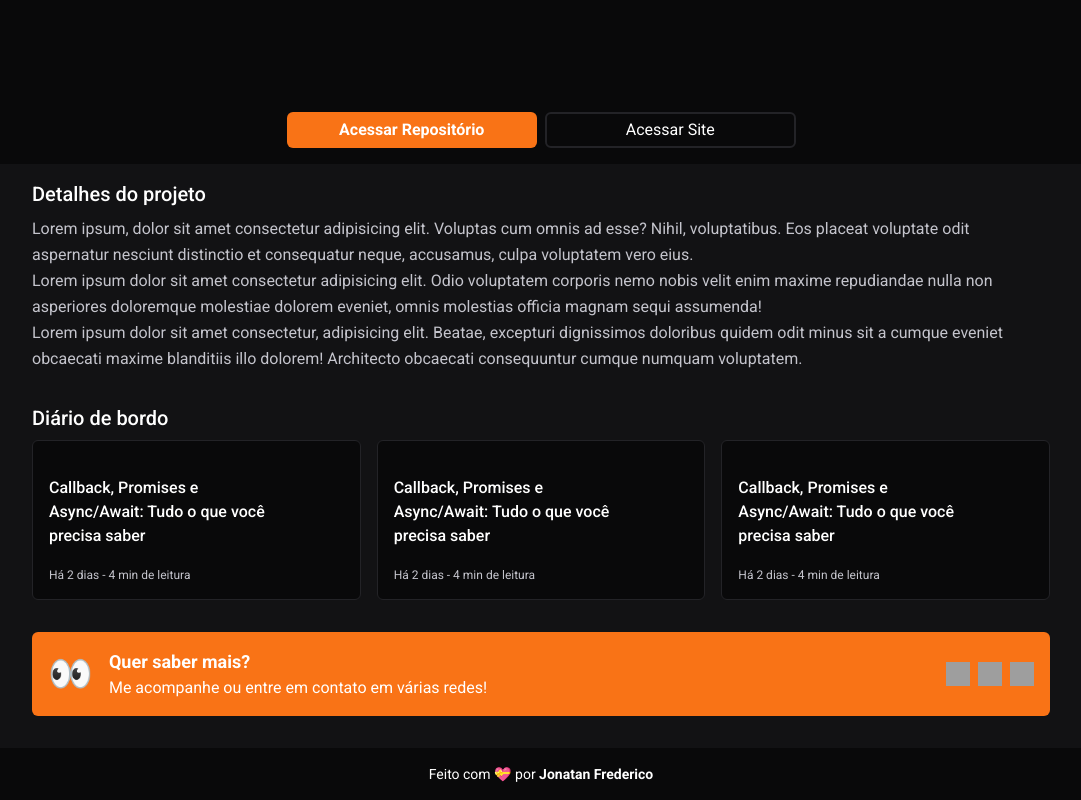
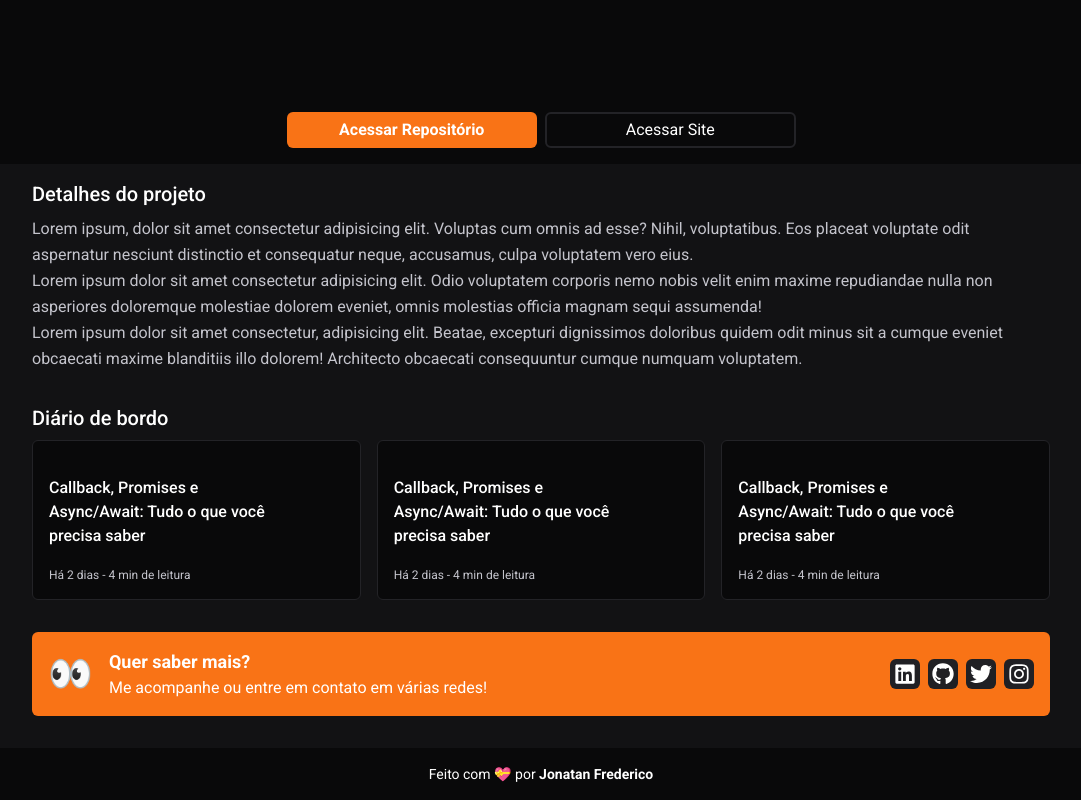
Before and after one commit to Jonatan966/meu-portfolio, a Next.js app: page /projects/1 in a window 1280 px wide. Shown: the part 286-1086 px from the top of the page, without its empty margins (99-1180 px from the left). Built offline with nearby package versions, Linux system fonts and the light colour scheme; grey boxes are pictures that could not be loaded.

Commit message:
feat: implement social cta

```diff
--- a/src/app/page.tsx
+++ b/src/app/page.tsx
@@ -1,6 +1,6 @@
 import { NavigationHeader } from "@/components/navigation-header";
 import { ProjectCard } from "@/components/project-card";
-import { SocialLinks } from "@/components/social-links";
+import { SocialCTA } from "@/components/social-cta";
 
 export default function Home() {
   return (
@@ -150,18 +150,7 @@ export default function Home() {
           </ul>
         </section>
 
-        <section className="max-w-[1050px] mx-auto p-4">
-          <div className="bg-orange-500 p-4 rounded-md flex flex-col md:items-center gap-4 md:flex-row">
-            <span className="text-4xl">👀</span>
-
-            <div>
-              <h3 className="font-bold text-lg">Quer saber mais?</h3>
-              <p>Me acompanhe ou entre em contato em várias redes!</p>
-            </div>
-
-            <SocialLinks className="md:ml-auto" />
-          </div>
-        </section>
+        <SocialCTA />
       </main>
 
       <footer className="text-center bg-[#09090A] py-4 mt-4 text-sm">
--- a/src/app/projects/[projectSlug]/page.tsx
+++ b/src/app/projects/[projectSlug]/page.tsx
@@ -1,5 +1,5 @@
 import { NavigationHeader } from "@/components/navigation-header";
-import Link from "next/link";
+import { SocialCTA } from "@/components/social-cta";
 
 export default function ProjectPage() {
   return (
@@ -89,46 +89,7 @@ export default function ProjectPage() {
           </ul>
         </section>
 
-        <section className="max-w-[1050px] mx-auto p-4">
-          <div className="bg-orange-500 p-4 rounded-md flex flex-col md:items-center gap-4 md:flex-row">
-            <span className="text-4xl">👀</span>
-
-            <div>
-              <h3 className="font-bold text-lg">Quer saber mais?</h3>
-              <p>Me acompanhe ou entre em contato em várias redes!</p>
-            </div>
-
-            <ul className="flex gap-2 md:ml-auto">
-              <li>
-                <Link href="/">
-                  <img
-                    src="https://github.com/Github.png"
-                    alt="github"
-                    className="w-6 h-6"
-                  />
-                </Link>
-              </li>
-              <li>
-                <Link href="/">
-                  <img
-                    src="https://github.com/Github.png"
-                    alt="github"
-                    className="w-6 h-6"
-                  />
-                </Link>
-              </li>
-              <li>
-                <Link href="/">
-                  <img
-                    src="https://github.com/Github.png"
-                    alt="github"
-                    className="w-6 h-6"
-                  />
-                </Link>
-              </li>
-            </ul>
-          </div>
-        </section>
+        <SocialCTA />
       </main>
 
       <footer className="text-center bg-[#09090A] py-4 mt-4 text-sm">
--- /dev/null
+++ b/src/components/social-cta.tsx
@@ -0,0 +1,18 @@
+import { SocialLinks } from "./social-links";
+
+export function SocialCTA() {
+  return (
+    <section className="max-w-[1050px] mx-auto p-4">
+      <div className="bg-orange-500 p-4 rounded-md flex flex-col md:items-center gap-4 md:flex-row">
+        <span className="text-4xl">👀</span>
+
+        <div>
+          <h3 className="font-bold text-lg">Quer saber mais?</h3>
+          <p>Me acompanhe ou entre em contato em várias redes!</p>
+        </div>
+
+        <SocialLinks className="md:ml-auto" />
+      </div>
+    </section>
+  );
+}
```
